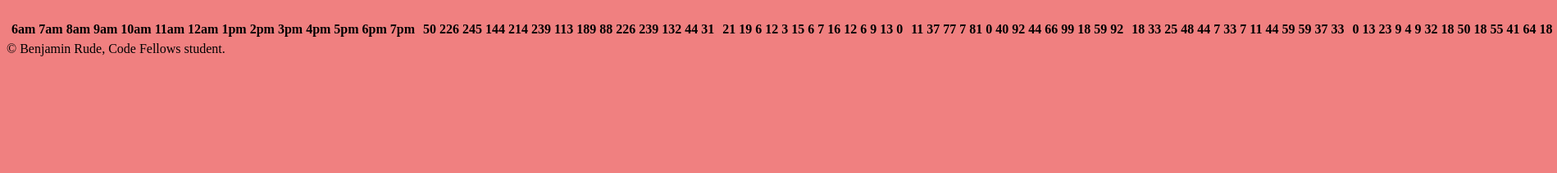
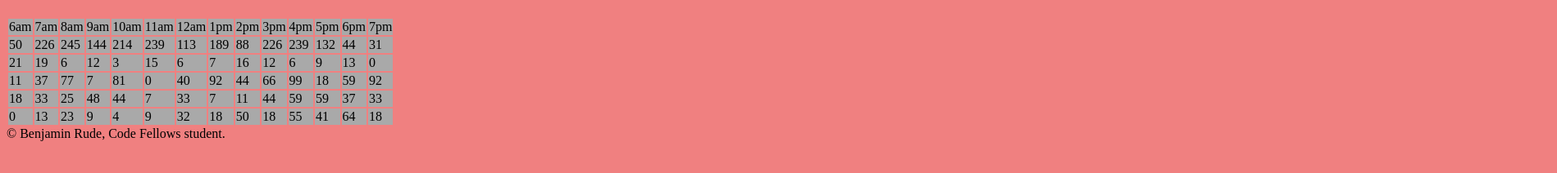
Before and after one commit to Specsquee/cookie-stand, a plain HTML site: page sales.html in a window 1280 px wide. Shown: the whole page at 82% size, 1899 px wide, since content can reach past the window. Drawn offline with Linux system fonts and the light colour scheme.

Commit message:
Wrapping up work for the day on this lab. Still missing the city names in the table. Rest is done for the basics.

```diff
--- a/css/style.css
+++ b/css/style.css
@@ -1,3 +1,7 @@
 body {
   background-color: lightcoral;
 }
+
+td {
+  background-color:darkgrey;
+}
--- a/js/app.js
+++ b/js/app.js
@@ -55,18 +55,16 @@ StoreStats.prototype.render = function () {
 
   // let tableCreate = document.createElement('tr');
   // tableClicker.appendChild(tableCreate);
-
-  let thElem = document.createElement('th');
   // tableClicker.appendChild(thElem);
 
-//*
+  let trElem = document.createElement('tr');
+
   for (let n = 0; n < this.allCook.length; n++) {
     let tdElem = document.createElement('td');
     tdElem.textContent = this.allCook[n];
-    thElem.appendChild(tdElem);
+    trElem.appendChild(tdElem);
   }
-  tableClicker.appendChild(thElem);
-//*
+  tableClicker.appendChild(trElem);
 };
 
 let seattle = new StoreStats('Seattle', '23', '65', '6.3');
@@ -78,7 +76,7 @@ let lima = new StoreStats('Lima', '2', '16', '4.6');
 renderBot.push(seattle, tokyo, dubai, paris, lima);
 
 function renderNow() {
-  let thElem = document.createElement('th');
+  let thElem = document.createElement('tr');
   for (let n = 0; n < storeHours.length; n++) {
     let tdElem = document.createElement('td');
     tdElem.textContent = storeHours[n];
```
